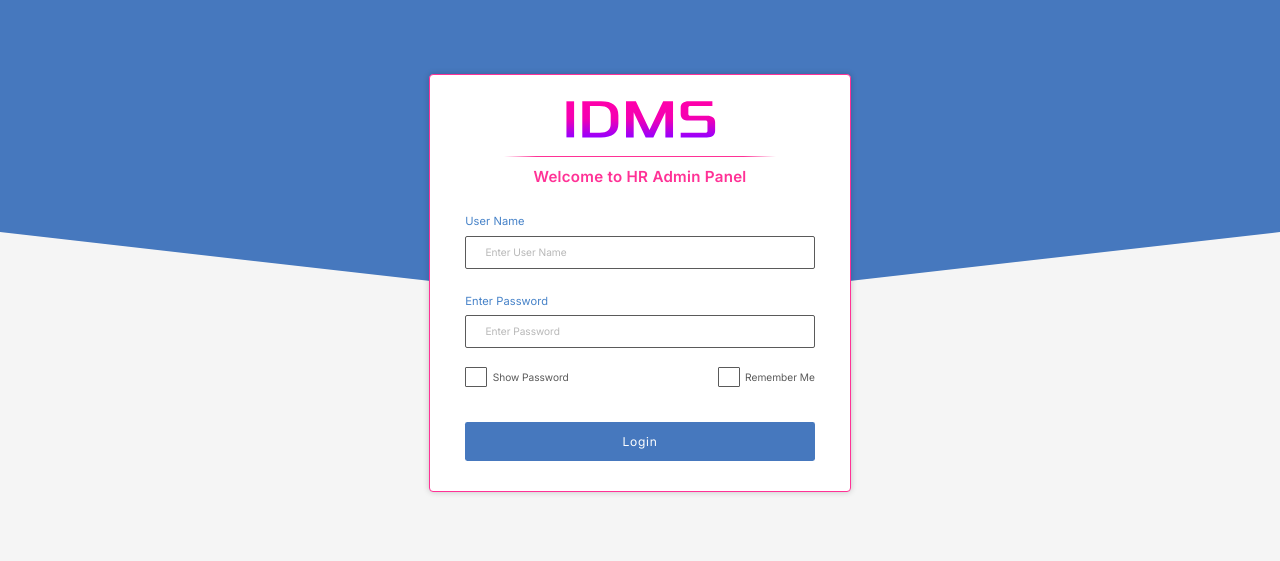
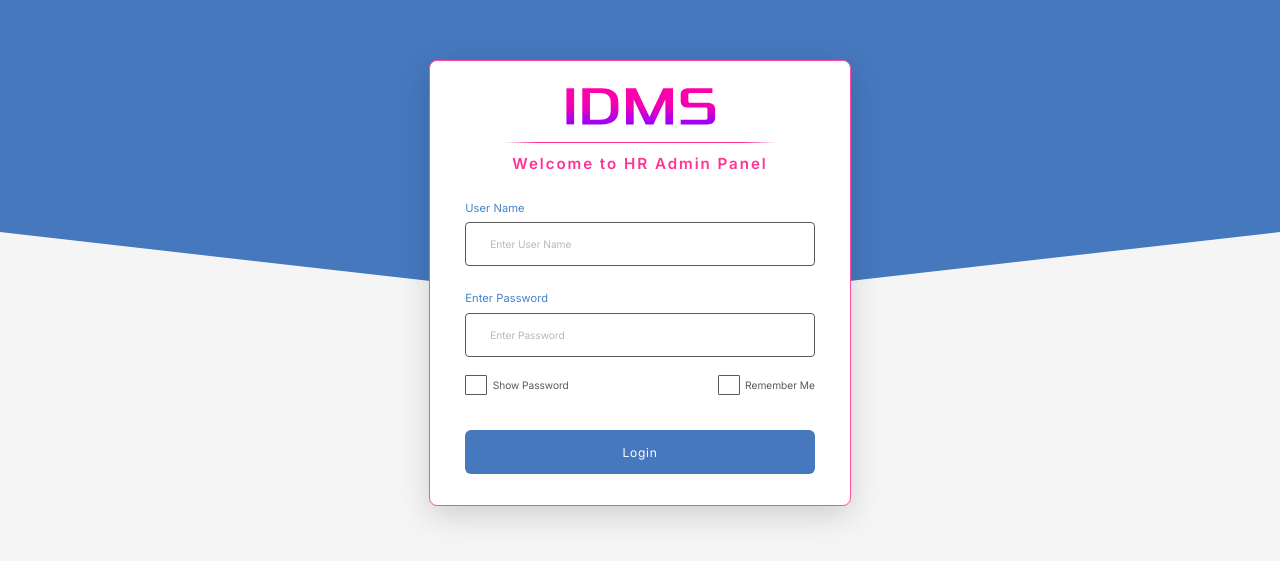
Before and after one commit to Flamki/employee-management-system-idms, a React (Vite) app in the folder client/: page / in a window 1280 px wide. Shown: the part 117-678 px from the top of the page. Built offline with nearby package versions, Linux system fonts and the light colour scheme; no server answers.

Commit message:
fix(login): refine card, heading, input and Inter font mapping

```diff
--- a/client/src/components/LoginPage.jsx
+++ b/client/src/components/LoginPage.jsx
@@ -102,7 +102,7 @@ export default function LoginPage({ onLogin }) {
           display: flex;
           align-items: center;
           justify-content: center;
-          font-family: "IDMSInter", sans-serif;
+          font-family: "Inter", sans-serif;
           position: relative;
           overflow: hidden;
         }
@@ -124,9 +124,9 @@ export default function LoginPage({ onLogin }) {
         /* Card: w=32.94vw, border=#ff3296, rx=4px, drop-shadow */
         .ls-card {
           background: #fff;
-          border: 1px solid #ff3296;
-          border-radius: 4px;
-          box-shadow: 0 0 6px rgba(0,0,0,0.20);
+          border: 1px solid #ff4da6;
+          border-radius: 8px;
+          box-shadow: 0 10px 30px rgba(0,0,0,0.15);
           width: var(--cw);
         }
 
@@ -138,6 +138,7 @@ export default function LoginPage({ onLogin }) {
         .ls-brand {
           display: flex;
           justify-content: center;
+          margin-bottom: 10px;
         }
         .ls-logo-wrap {
           width: var(--logo-w);
@@ -161,7 +162,7 @@ export default function LoginPage({ onLogin }) {
           font-size: calc(var(--fs-heading) + 4px);
           font-weight: 600;
           color: #ff3296;
-          letter-spacing: 0.02em;
+          letter-spacing: 2px;
           margin-top: var(--gap-divider-title);
         }
 
@@ -185,9 +186,9 @@ export default function LoginPage({ onLogin }) {
           display: flex;
           align-items: center;
           border: 0.3px solid #5a5a5a;
-          border-radius: 2px;
-          height: var(--input-h);
-          padding: 0 calc(var(--cw) * 0.022);
+          border-radius: 4px;
+          height: 44px;
+          padding: 0 14px;
           background: #fff;
         }
         .ls-input-row:focus-within {
@@ -290,12 +291,12 @@ export default function LoginPage({ onLogin }) {
         .ls-submit {
           display: block;
           width: 100%;
-          height: var(--btn-h);
+          height: 44px;
           margin-top: var(--gap-opts-btn);
           background: #4678be;
           color: #fff;
           border: none;
-          border-radius: 2.41px;
+          border-radius: 6px;
           font-size: var(--fs-btn);
           font-weight: 400;
           font-family: inherit;
--- a/client/src/styles.css
+++ b/client/src/styles.css
@@ -1,5 +1,5 @@
 @font-face {
-  font-family: "IDMSInter";
+  font-family: "Inter";
   src: url("/sde-kit/Inter/static/Inter_18pt-Light.ttf?v=20260219") format("truetype");
   font-style: normal;
   font-weight: 300;
@@ -7,7 +7,7 @@
 }
 
 @font-face {
-  font-family: "IDMSInter";
+  font-family: "Inter";
   src: url("/sde-kit/Inter/static/Inter_18pt-Regular.ttf?v=20260219") format("truetype");
   font-style: normal;
   font-weight: 400;
@@ -15,7 +15,7 @@
 }
 
 @font-face {
-  font-family: "IDMSInter";
+  font-family: "Inter";
   src: url("/sde-kit/Inter/static/Inter_18pt-Medium.ttf?v=20260219") format("truetype");
   font-style: normal;
   font-weight: 500;
@@ -23,7 +23,7 @@
 }
 
 @font-face {
-  font-family: "IDMSInter";
+  font-family: "Inter";
   src: url("/sde-kit/Inter/static/Inter_18pt-SemiBold.ttf?v=20260219") format("truetype");
   font-style: normal;
   font-weight: 600;
@@ -31,7 +31,7 @@
 }
 
 @font-face {
-  font-family: "IDMSInter";
+  font-family: "Inter";
   src: url("/sde-kit/Inter/static/Inter_18pt-Bold.ttf?v=20260219") format("truetype");
   font-style: normal;
   font-weight: 700;
@@ -39,7 +39,7 @@
 }
 
 @font-face {
-  font-family: "IDMSInter";
+  font-family: "Inter";
   src: url("/sde-kit/Inter/static/Inter_18pt-Italic.ttf?v=20260219") format("truetype");
   font-style: italic;
   font-weight: 400;
```
